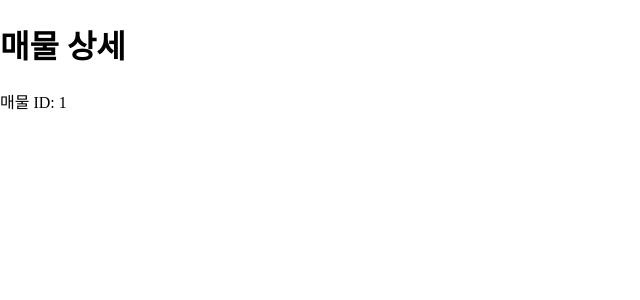
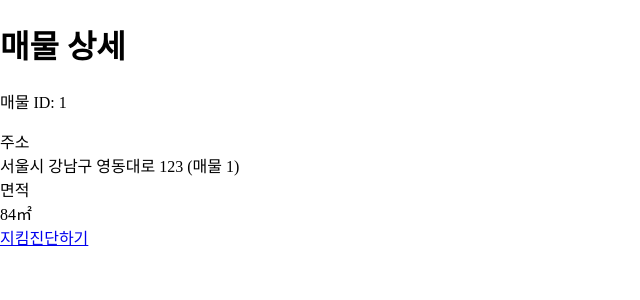
Before and after one commit to elfgee/zikim2, a Next.js app: page /property/1 in a window 1280 px wide. Shown: the top 300 px of the page, without its empty margins (0-640 px from the left). Built offline with nearby package versions, Linux system fonts and the light colour scheme.

Commit message:
fix: build issues

```diff
--- a/src/app/property/[id]/page.tsx
+++ b/src/app/property/[id]/page.tsx
@@ -1,13 +1,39 @@
+import Link from "next/link";
+
 export default async function PropertyDetailPage({
   params,
 }: {
   params: Promise<{ id: string }>;
 }) {
   const { id } = await params;
+
+  // ✅ 지금은 더미. 나중에 id로 실제 매물 데이터 fetch해서 채우면 됨.
+  const address = `서울시 강남구 영동대로 123 (매물 ${id})`;
+  const area = "84";
+
+  const href = `/diagnosis/start?address=${encodeURIComponent(
+    address
+  )}&area=${encodeURIComponent(area)}&from=property&id=${encodeURIComponent(id)}`;
+
   return (
-    <div>
-      <h1>매물 상세</h1>
-      <p>매물 ID: {id}</p>
+    <div className="min-h-dvh bg-white px-5 pt-6">
+      <h1 className="text-xl font-bold text-gray-900">매물 상세</h1>
+      <p className="mt-2 text-sm text-gray-600">매물 ID: {id}</p>
+
+      <div className="mt-6 rounded-2xl border p-4">
+        <div className="text-sm font-semibold text-gray-900">주소</div>
+        <div className="mt-1 text-sm text-gray-700">{address}</div>
+
+        <div className="mt-4 text-sm font-semibold text-gray-900">면적</div>
+        <div className="mt-1 text-sm text-gray-700">{area}㎡</div>
+      </div>
+
+      <Link
+        href={href}
+        className="mt-6 block w-full rounded-2xl bg-gray-900 py-4 text-center text-sm font-semibold text-white"
+      >
+        지킴진단하기
+      </Link>
     </div>
   );
 }
```
Also changed, not shown: src/app/(main)/diagnosis/start/StartClient.tsx (+15 -25 lines).
